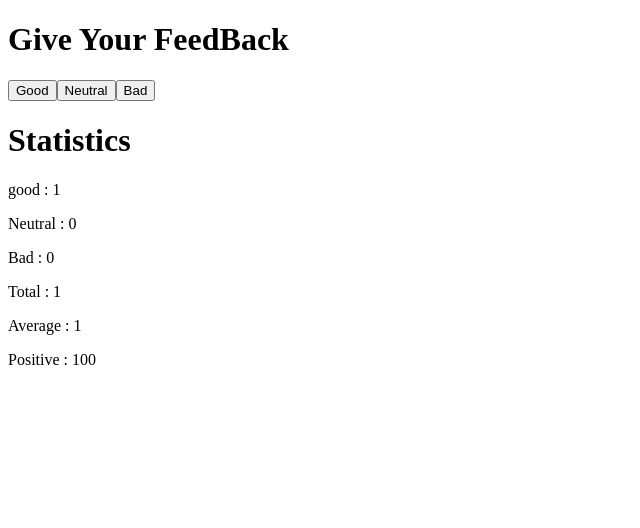
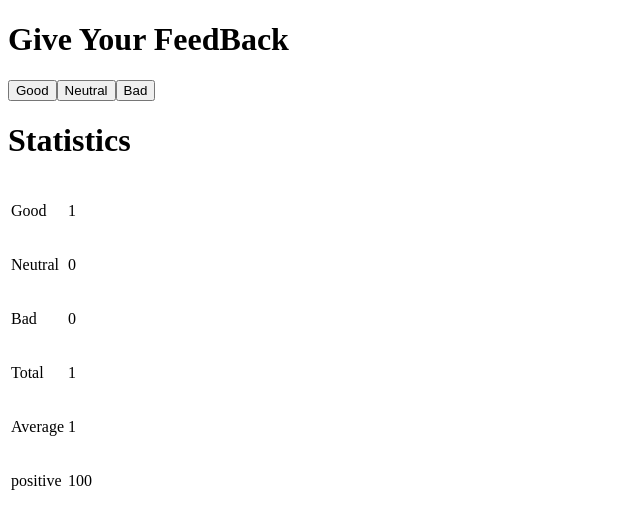
Before and after one commit to santosnepal/FullStack, a React (Create React App) app in the folder part1/unicafe/: page / in a window 1280 px wide. Both pictures are taken after a click on the button "Good". Shown: the top 528 px of the page, without its empty margins (0-640 px from the left). Built offline with nearby package versions, Linux system fonts and the light colour scheme.

Commit message:
part 1.11 completed

```diff
--- a/part1/unicafe/src/App.js
+++ b/part1/unicafe/src/App.js
@@ -1,7 +1,7 @@
 import React,{useState} from 'react';
-const StatisticsLine = ({text,value})=>{
+const StatisticsLine = ({value})=>{
   return(
-    <p>{text} : {value}</p>
+    <p>{value}</p>
   )
 }
 const Buttons =({text,task})=>{
@@ -18,12 +18,41 @@ const Statistics = ({good,neutral,bad})=>{
       {
         return(
         <div>
-          <StatisticsLine text="good" value={good}/>
-          <StatisticsLine text="Neutral" value={neutral}/>
-          <StatisticsLine text="Bad" value={bad}/>
-          <StatisticsLine text="Total" value={total}/>
-          <StatisticsLine text="Average" value={average}/>
-          <StatisticsLine text="Positive" value={goodPercntage}/>
+          <table>
+            <tbody>
+              <tr>
+
+              </tr>
+              <tr>
+                <td> <StatisticsLine  value="Good"/></td>
+                <td> <StatisticsLine  value={good}/> </td>
+
+              </tr><tr>
+                <td> <StatisticsLine  value="Neutral"/></td>
+                <td> <StatisticsLine  value={neutral}/> </td>
+
+              </tr><tr>
+                <td> <StatisticsLine  value="Bad"/></td>
+                <td> <StatisticsLine  value={bad}/> </td>
+
+              </tr>
+              <tr>
+                <td> <StatisticsLine  value="Total"/></td>
+                <td> <StatisticsLine  value={total}/> </td>
+
+              </tr>
+              <tr>
+                <td> <StatisticsLine  value="Average"/></td>
+                <td> <StatisticsLine  value={average}/> </td>
+
+              </tr><tr>
+                <td> <StatisticsLine  value="positive"/></td>
+                <td> <StatisticsLine  value={goodPercntage}/> </td>
+
+              </tr>
+            </tbody>
+          </table>
+
       </div>
         )
     }
```
